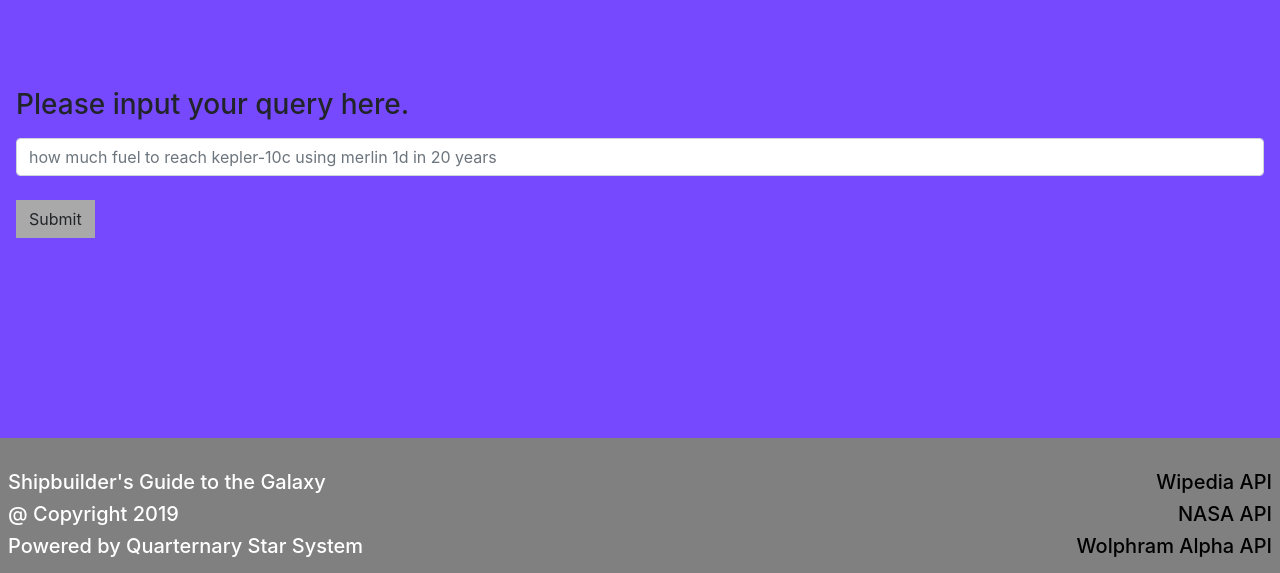
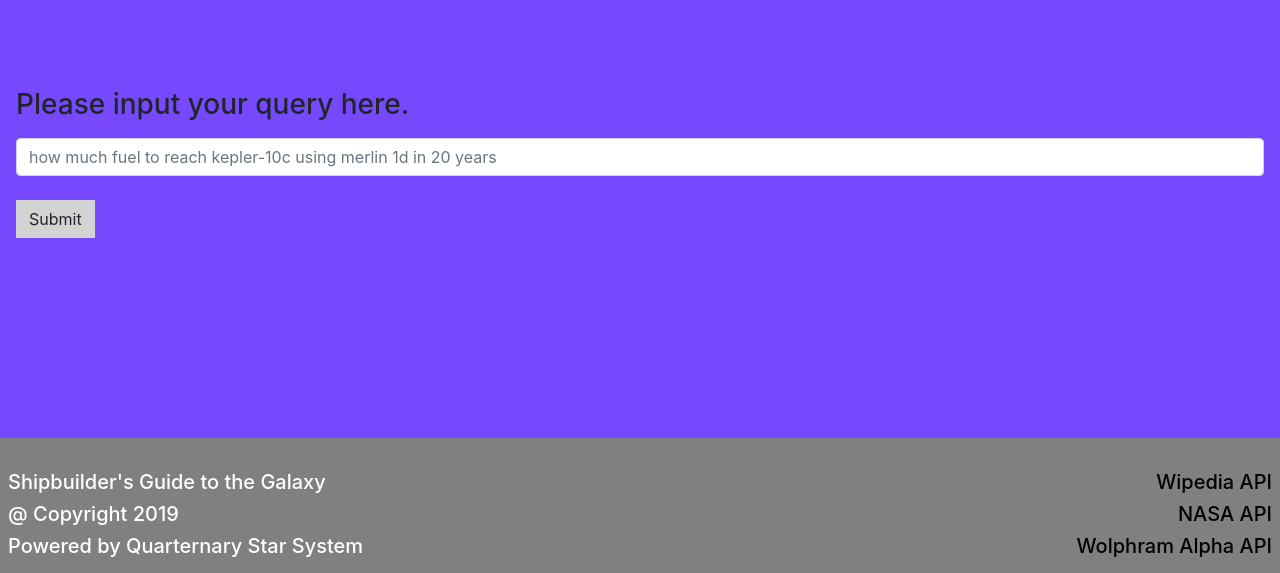
Before and after one commit to pollsmor/Project_01, a Flask app: page / in a window 1280 px wide. Shown: the part 152-725 px from the top of the page. Run offline with Flask 2, Linux system fonts and the light colour scheme; some libraries are stand-ins or nearby versions.

Commit message:
Changed button color

```diff
--- a/templates/_base.html
+++ b/templates/_base.html
@@ -36,7 +36,7 @@
           <div class="form-group p-3">
             <label for="query"><h3>Please input your query here.</h3></label>
             <input type="text" required="required" name="query" class="form-control" id="query"  placeholder="how much fuel to reach kepler-10c using merlin 1d in 20 years"><br>
-            <button style="background-color:darkgrey;" type="submit" class="btn rounded-0">Submit</button>
+            <button style="background-color:lightgrey;" type="submit" class="btn rounded-0">Submit</button>
           </div>
         </form>
 
```
